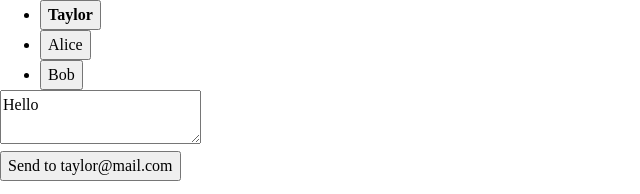
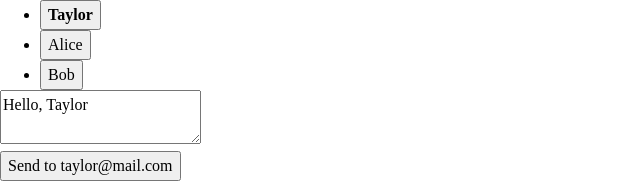
Before and after one commit to takunagai/react-official-tutorial, a React (Create React App) app: page /Messenger2 in a window 1280 px wide. Shown: the top 194 px of the page, without its empty margins (0-640 px from the left). Built offline with nearby package versions, Linux system fonts and the light colour scheme.

Commit message:
Try out some challenges 3 - メッセンジャー続き (受信者タブを切替え時に入力値を復元)

```diff
--- a/src/Messenger2.jsx
+++ b/src/Messenger2.jsx
@@ -11,7 +11,8 @@
 
 export default function Messenger2() {
   const [state, dispatch] = useReducer(messengerReducer, initialState)
-  const message = state.message
+  // const message = state.message
+  const message = state.messages[state.selectedId]
   const contact = contacts.find(c =>
     c.id === state.selectedId
   )
--- a/src/Messenger2Chat.jsx
+++ b/src/Messenger2Chat.jsx
@@ -15,8 +15,7 @@
       <button onClick={() => {
         alert(`Sending "${message}" to ${contact.email}`)
         dispatch({
-          type: 'edited_message',
-          message: '',
+          type: 'sent_message',
         })
       }}>Send to {contact.email}</button>
     </section>
--- a/src/Messenger2Reducer.js
+++ b/src/Messenger2Reducer.js
@@ -1,6 +1,11 @@
 export const initialState = {
   selectedId: 0,
-  message: 'Hello'
+  // message: 'Hello'
+  messages: { // 全員のメッセージを保存できるようオブジェクトに変更
+    0: 'Hello, Taylor',
+    1: 'Hello, Alice',
+    2: 'Hello, Bob',
+  }
 }
 
 export function messengerReducer(state, action) {
@@ -9,13 +14,25 @@
       return {
         ...state,
         selectedId: action.contactId,
-        message: ''
+        // message: ''
       }
     }
     case 'edited_message': {
       return {
         ...state,
-        message: action.message
+        messages: { // 該当 ID のメッセージを更新
+          ...state.messages,
+          [state.selectedId]: action.message
+        }
+      }
+    }
+    case 'sent_message': { // 追加
+      return {
+        ...state,
+        messages: {
+          ...state.messages,
+          [state.selectedId]: ''
+        }
       }
     }
     default: {
```
Also changed, not shown: 1 other file (tests, documents, lock files or other folders).
